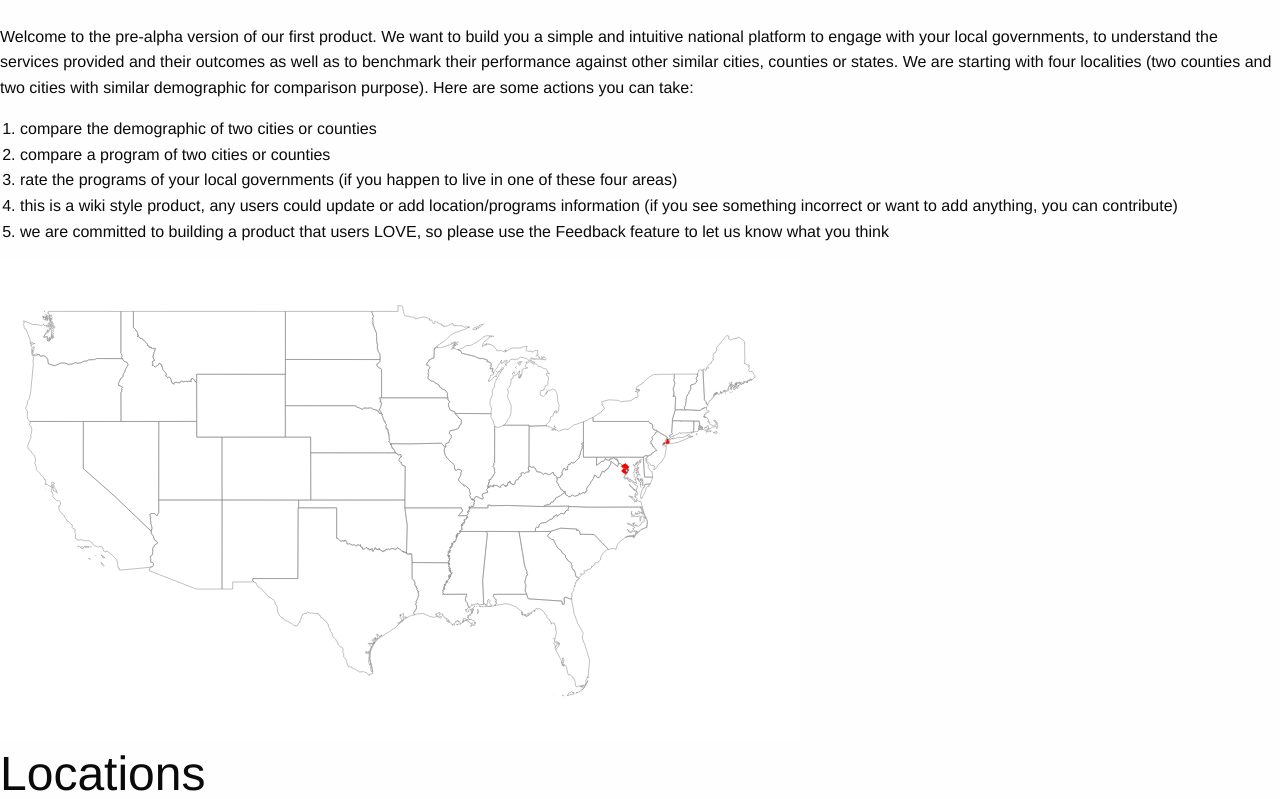
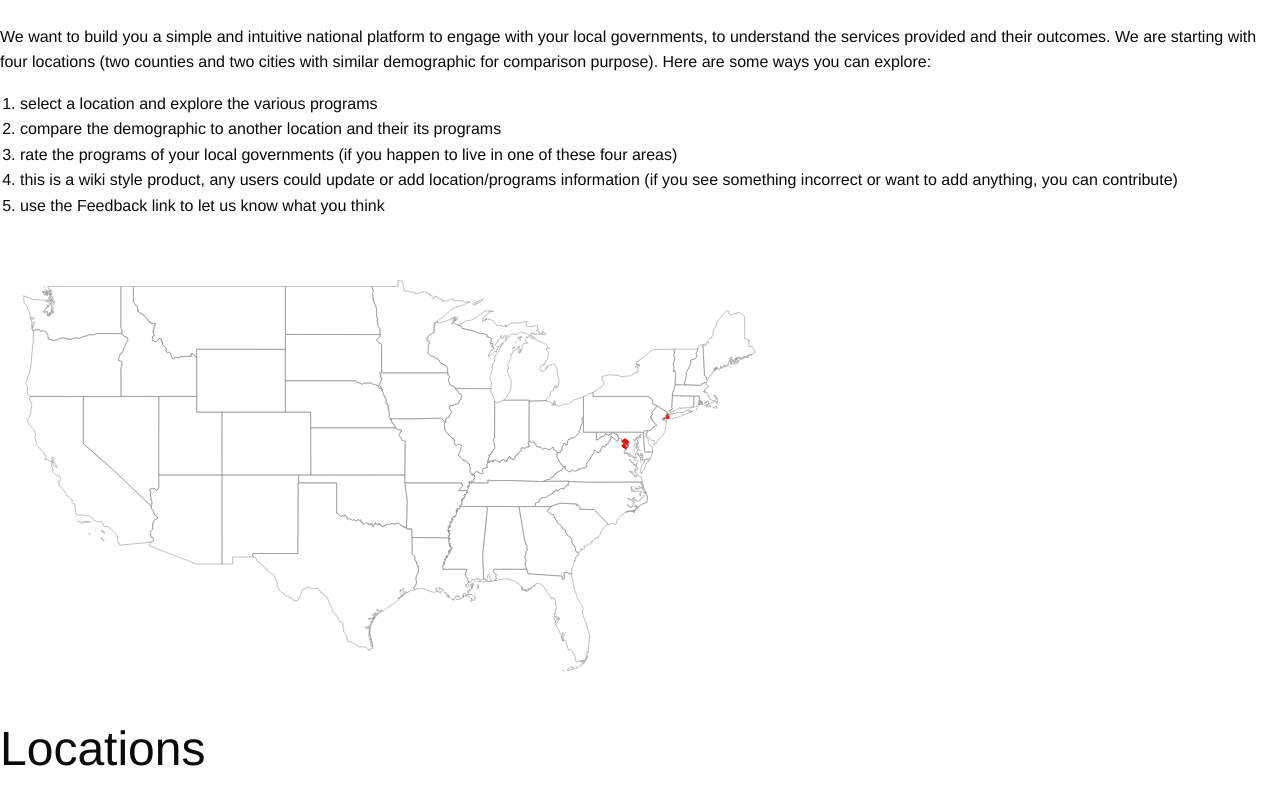
Before and after one commit to dudarev/policyinsights, a Django app: page / in a window 1280 px wide. Shown: the part 57-856 px from the top of the page. Run offline with Django 3.2, Linux system fonts and the light colour scheme; data that the repository does not hold is empty; some libraries are stand-ins or nearby versions.

Commit message:
Updated motivational text on main page.

```diff
--- a/locations/templates/locations/location_list.html
+++ b/locations/templates/locations/location_list.html
@@ -9,18 +9,18 @@
     <div id="motivation">
 
         <p>
-        Welcome to the pre-alpha version of our first product. We want to build you a simple and intuitive national platform
-        to engage with your local governments, to understand the services provided and their outcomes as well as to benchmark
-        their performance against other similar cities, counties or states. We are starting with four localities
-        (two counties and two cities with similar demographic for comparison purpose). Here are some actions you can take:
+            We want to build you a simple and intuitive national platform to engage with your local governments,
+            to understand the services provided and their outcomes. We are starting with four locations
+            (two counties and two cities with similar demographic for comparison purpose).
+            Here are some ways you can explore:
         </p>
 
         <ol>
-            <li>compare the demographic of two cities or counties</li>
-            <li>compare a program of two cities or counties</li>
+            <li>select a location and explore the various programs</li>
+            <li>compare the demographic to another location and their its programs</li>
             <li>rate the programs of your local governments (if you happen to live in one of these four areas)</li>
             <li>this is a wiki style product, any users could update or add location/programs information (if you see something incorrect or want to add anything, you can contribute)</li>
-            <li>we are committed to building a product that users LOVE, so please use the Feedback feature to let us know what you think</li>
+            <li>use the Feedback link to let us know what you think</li>
         </ol>
 
     </div>
```
